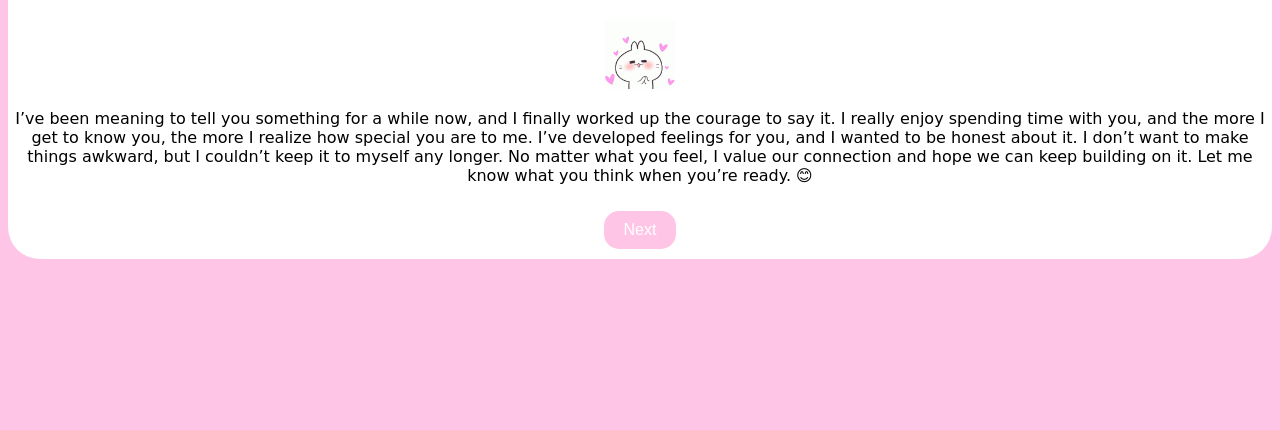
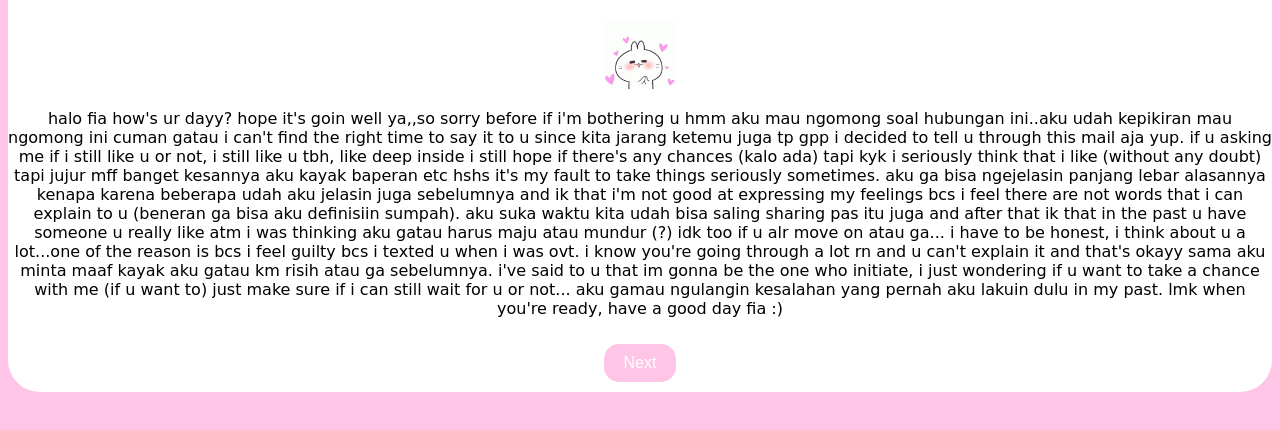
Before and after one commit to jwyshoo/confession, a plain HTML site: page message.html in a window 1280 px wide. Shown: the part 62-492 px from the top of the page. Drawn offline with Linux system fonts and the light colour scheme.

Commit message:
Update message.html

```diff
--- a/message.html
+++ b/message.html
@@ -13,11 +13,9 @@
     <center>
       <h1 id="greeting-display"></h1>
       <img src="media/inlove.gif">
-      <p>I’ve been meaning to tell you something for a while now, and I finally worked up the courage to say it. I really enjoy spending time with you, and the more I get to know you, the more I realize how special you are to me.
-
-I’ve developed feelings for you, and I wanted to be honest about it. I don’t want to make things awkward, but I couldn’t keep it to myself any longer. No matter what you feel, I value our connection and hope we can keep building on it.
-
-Let me know what you think when you’re ready. 😊</p>
+      <p>halo fia how's ur dayy? hope it's goin well ya,,so sorry before if i'm bothering u hmm aku mau ngomong soal hubungan ini..aku udah kepikiran mau ngomong ini cuman gatau i can't find the right time to say it to u since kita jarang ketemu juga tp gpp i decided to tell u through this mail aja yup. if u asking me if i still like u or not, i still like u tbh, like deep inside i still hope if there's any chances (kalo ada) tapi kyk i seriously think that i like (without any doubt) tapi jujur mff banget kesannya aku kayak baperan etc hshs it's my fault to take things seriously sometimes. aku ga bisa ngejelasin panjang lebar alasannya kenapa karena beberapa udah aku jelasin juga sebelumnya and ik that i'm not good at expressing my feelings bcs i feel there are not words that i can explain to u (beneran ga bisa aku definisiin sumpah). aku suka waktu kita udah bisa saling sharing pas itu juga and after that ik that in the past u have someone u really like atm i was thinking aku gatau harus maju atau mundur (?) idk too if u alr move on atau ga... i have to be honest, i think about u a lot...one of the reason is bcs i feel guilty bcs i texted u when i was ovt.
+        i know you're going through a lot rn and u can't explain it and that's okayy sama aku minta maaf kayak aku gatau km risih atau ga sebelumnya. i've said to u that im gonna be the one who initiate,
+        i just wondering if u want to take a chance with me (if u want to) just make sure if i can still wait for u or not... aku gamau ngulangin kesalahan yang pernah aku lakuin dulu in my past. lmk when you're ready, have a good day fia :)</p>
 
       <button onclick="window.location.href = 'song.html';">Next</button>
     </center>
```
